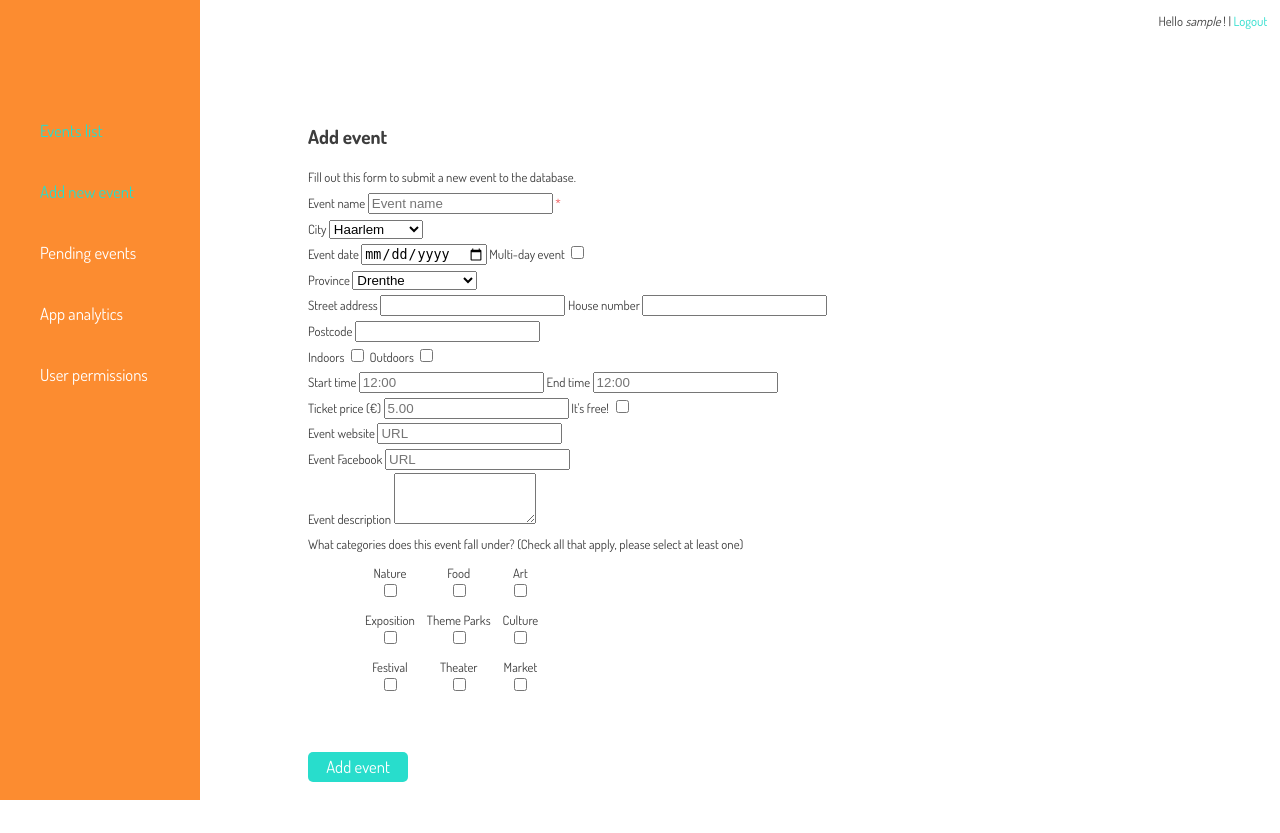
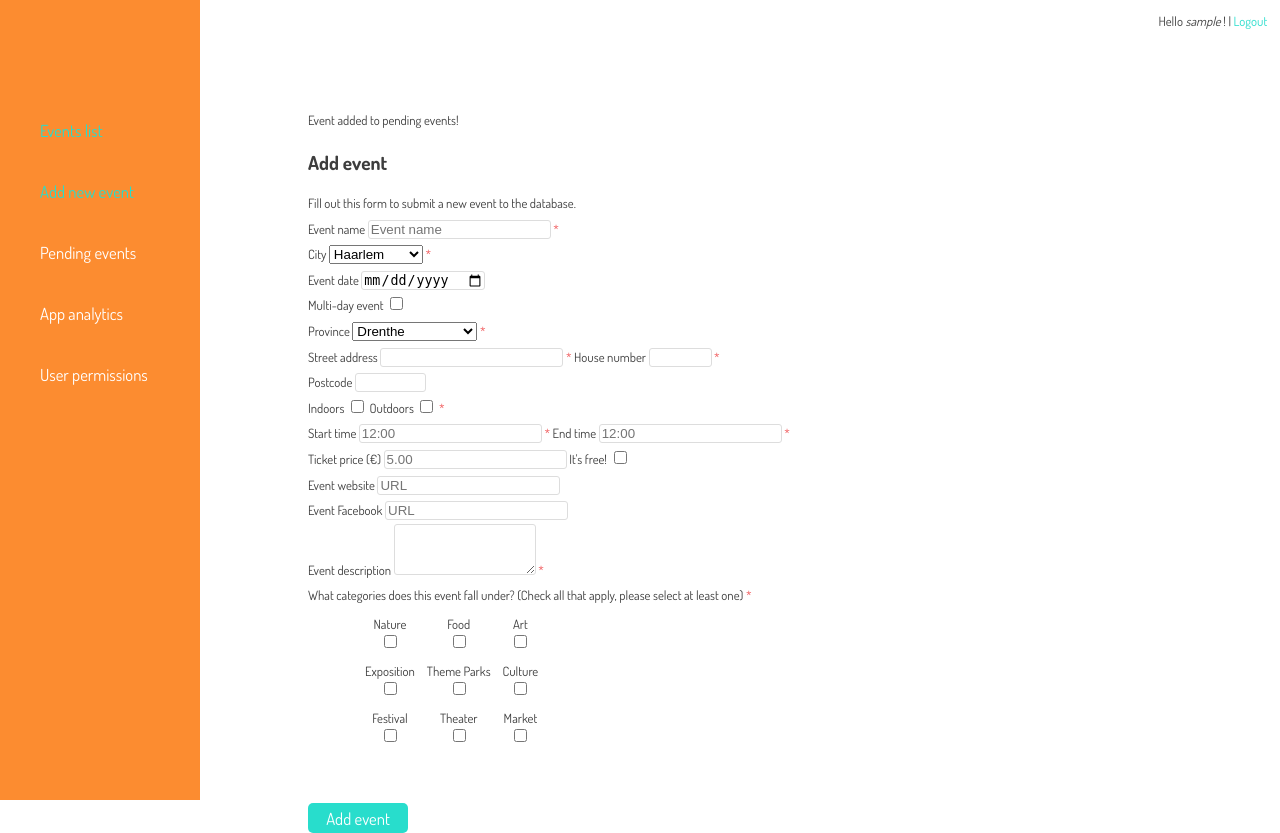
Before and after one commit to alexreynolds/W2G, a PHP site: page /addevent.php in a window 1280 px wide. Before the commit the page ends 800 px from the top, so only its background shows below. Run offline with PHP 8.4, Linux system fonts and the light colour scheme; the visitor is signed in with stand-in values (Sample User, id 1).

Commit message:
Still fleshing out event add form
Need to ensure proper database insertion

```diff
--- a/addevent.php
+++ b/addevent.php
@@ -67,21 +67,23 @@
   Fill out this form to submit a new event to the database.<br>
 
 	<form method="post" action="<?php echo htmlspecialchars($_SERVER["PHP_SELF"]);?>">
-	Event name <input type="text" name="name" maxlength="255" placeholder="Event name" required><span class="error"> * <?php echo $nameErr;?></span><br>
-	City <select name="city" id="selectcity" onChange="getSelValue()" required>
+	Event name <input type="text" name="name" maxlength="255" placeholder="Event name"><span class="error"> * <?php echo $nameErr;?></span><br>
+	City <select name="city" id="selectcity" onChange="getSelValue()">
 			<option value="select" disabled>Select a city</option>
 			<option value="haarlem">Haarlem</option>
 			<option value="hoofddorp">Hoofddorp</option>
 			<option value="leiden">Leiden</option>
 			</select>
+			<span class="error"> * <?php echo $cityErr;?></span>
 			<br>
-	Event date <input type="date" name="date"> Multi-day event <input type="checkbox" name="multiday"><br>
+	Event date <input type="date" name="date"><br>
+		Multi-day event <input type="checkbox" name="multiday"><br>
 		  <!-- Div to input more information if the event will take several days -->
 		  <div class="moreoptions" id="multidayinfo">
-		  Start date <input type="date" name="startdate">
-		  End date <input type="date" name="enddate">
+		  Start date <input type="date" name="startdate"><span class="error"> * <?php echo $startdateErr;?></span><br>
+		  End date <input type="date" name="enddate"><span class="error"> * <?php echo $enddateErr;?></span>
 		  </div>
-	Province <select name="province" id="selectprovince" required>
+	Province <select name="province" id="selectprovince">
 			<option value="select" disabled>Select a province</option>
 			<option value="DR">Drenthe</option>
 			<option value="FL">Flevoland</option>
@@ -96,17 +98,18 @@
 			<option value="ZE">Zeeland</option>
 			<option value="ZH">Zuid Holland</option>
 			</select>
+			<span class="error"> * <?php echo $provinceErr;?></span>
 			<br>
-	Street address <input type="text" name="street" maxlength="30" required>  House number <input type="text" name="housenr" maxlength="10" required><br>
-	Postcode <input type="text" name="postcode" maxlength="6" required><br>
-	Indoors <input type="checkbox" name="inout[]" value="in"> Outdoors <input type="checkbox" name="inout[]" value="out"><br>
-	Start time <input type="text" name="starttime" maxlength="5" placeholder="12:00" required> End time <input type="text" name="endtime" maxlength="5" placeholder="12:00" required><br>
+	Street address <input type="text" name="street" maxlength="30"><span class="error"> * <?php echo $streetErr;?></span>  House number <input type="text" name="housenr" maxlength="10" size="5"><span class="error"> * <?php echo $housenrErr;?></span><br>
+	Postcode <input type="text" name="postcode" maxlength="6" size="6"><br>
+	Indoors <input type="checkbox" name="inout[]" value="in"> Outdoors <input type="checkbox" name="inout[]" value="out"><span class="error"> * <?php echo $inoutErr;?></span><br>
+	Start time <input type="text" name="starttime" maxlength="5" placeholder="12:00"><span class="error"> * <?php echo $starttimeErr;?></span> End time <input type="text" name="endtime" maxlength="5" placeholder="12:00"><span class="error"> * <?php echo $endtimeErr;?></span><br>
 	<!-- EVENTUALLY ADD OPTION FOR TICKETS THROUGH APP (checkbox) -->
 	<div id="priceinfo">Ticket price (€) <input type="text" name="price" placeholder="5.00" maxlength="5"></div> It's free! <input type="checkbox" name="free"><br>
-	Event website <input type="text" name="siteURL" maxlength="255" placeholder="URL"><br>
-	Event Facebook <input type="text" name="fbURL" maxlength="255" placeholder="URL"><br>
-	Event description <textarea name="desc" rows=3 cols=15 maxlength="250"></textarea><br>
-	What categories does this event fall under? (Check all that apply, please select at least one)<br>
+	Event website <input type="text" name="siteURL" maxlength="255" placeholder="URL"><span class="error"> <?php echo $siteURLErr;?></span><br>
+	Event Facebook <input type="text" name="fbURL" maxlength="255" placeholder="URL"><span class="error"> <?php echo $fbURLErr;?></span><br>
+	Event description <textarea name="desc" rows=3 cols=15 maxlength="250"></textarea><span class="error"> * <?php echo $descErr;?></span><br>
+	What categories does this event fall under? (Check all that apply, please select at least one)<span class="error"> * <?php echo $catErr;?></span><br>
 
 		<table id="categorytable"><tr>
 		<td>Nature<br><input type="checkbox" name="categories[]" value="nature"></td>
@@ -126,6 +129,7 @@
 	<input type="submit" value="Add event"><br />
 	</form>
 
+
 </div> <!-- End form div -->
 
 </div> <!-- End content div -->
--- a/css/controlstyle.css
+++ b/css/controlstyle.css
@@ -66,6 +66,11 @@ a:hover {
 	line-height: 2em;
 }
 
+.form input, textarea {
+	border-radius: 3px;
+	border: 1px solid #dddddd;
+}
+
 /* Spans containing error messages for divs */
 .error {
 	color: #f05557;
--- a/js/forms.js
+++ b/js/forms.js
@@ -12,6 +12,7 @@ $(document).ready(function() {
 	$('input[name=multiday]').change(function() {
 		console.log('multiday');
         $('#multidayinfo').toggle();
+        $('input[name=date]').toggle();
 	})
 
 	// When a province is selected
--- a/scripts/newevent.php
+++ b/scripts/newevent.php
@@ -2,24 +2,32 @@
 
 	Author: Alex Reynolds (c) 2013
 
-	Adds a new event to the pending database table. Form is submitted via addevent.php.
+	Validates the input of the Add Event form. If input is valid,
+	adds a new event to the pending database table. Form is submitted via addevent.php.
 	Event must be approved before it is moved from the pending table to the relevant city table.
+
+	TODO:
+	- Make it possible to upload images for events. Add relevant image URL in mysql query.
+	- Once in-app purchases are possible, update ticket_buy variable to reflect this in query.
 
 -->
 
 <?php
 
 /* Connect to database */
-require('common.php');
+//require('common.php');
 
 /* FOR VALIDATING INPUT
 	from http://www.w3schools.com/php/php_form_validation.asp */
 
 // Define variables and set to empty values
-		$name = $city = $date = $startdate = $enddate = $province = $street = $housenr = $postcode = $inout = $starttime = $endtime = $siteURL = $fbURL = $desc = $cat = "";
-		$nameErr = $cityErr = $dateErr = $startdateErr = $enddateErr = $provinceErr = $streetErr = $housenrErr = $postcodeErr = $inoutErr = $starttimeErr = $endtimeErr = $descErr = $catErr = "";
+$name = $city = $date = $startdate = $enddate = $province = $street = $housenr = $postcode = $inout = $starttime = $endtime = $price = $siteURL = $fbURL = $desc = $cat = "";
+$nameErr = $cityErr = $dateErr = $startdateErr = $enddateErr = $provinceErr = $streetErr = $housenrErr = $postcodeErr = $inoutErr = $starttimeErr = $endtimeErr = $siteURLErr = $fbURLErr = $descErr = $catErr = "";
 
 $isMultiday = $isFree = false;
+
+// Binary variables for database insertion
+$multiday = $indoors = $outdoors = $nature = $food = $art = $expo = $theme = $culture = $festival = $theater = $market = 0;
 
 // Checks that the form was submitted and php script was not directly called
 // If properly submitted, check validity of form inputs
@@ -30,14 +38,14 @@ require('common.php');
 
 	// Event name
 	if (empty($_POST["name"])) {
-				$nameErr = " * Event name is required";
+		$nameErr = "Event name is required";
 	} else {
 		$name = test_input($_POST['name']);
 	}
 
 	// Event city
 	if (empty($_POST['city'])) {
-				$cityErr = " * Please select a city";
+		$cityErr = "Please select a city";
 	} else {
 		$city = test_input($_POST['city']);
 	}
@@ -52,21 +60,21 @@ require('common.php');
 
 			// Starting date
 			if (empty($_POST['startdate'])) {
-						$startdateErr = " * Please select a starting date";
+				$startdateErr = "Please select a starting date";
 			} else {
 				$startdate = test_input($_POST['startdate']);
 			}
 
 			// Ending date
 			if (empty($_POST['enddate'])) {
-						$enddateErr = " * Please select an ending date";
+				$enddateErr = "Please select an ending date";
 			} else {
 				$enddate = test_input($_POST['enddate']);
 			}
 
 		} else {
 			// If it is not a multi-day event, date must be submitted
-					$dateErr = " * Please select an event date";
+			$dateErr = "Please select an event date";
 		}
 
 	} else {
@@ -75,49 +83,56 @@ require('common.php');
 
 	// Province
 	if (empty($_POST['province'])) {
-				$provinceErr = " * Please select a province";
+		$provinceErr = "Please select a province";
 	} else {
 		$province = test_input($_POST['province']);
 	}
 
 	// Street address
 	if (empty($_POST['street'])) {
-				$streetErr = " * Street address is required";
+		$streetErr = "Street address is required";
 	} else {
 		$street = test_input($_POST['street']);
 	}
 
 	// House number
 	if (empty($_POST['housenr'])) {
-				$housenrErr = " * House number is required";
+		$housenrErr = "House number is required";
 	} else {
 		$housenr = test_input($_POST['housenr']);
 	}
 
 	// Postcode
 	if (empty($_POST['postcode'])) {
-				$postcodeErr = " * Postcode is required";
+		$postcodeErr = "Postcode is required";
 	} else {
 		$postcode = test_input($_POST['postcode']);
 	}
 
 	// Indoors & outdoors
 	if (empty($_POST['inout[]'])) {
-				$inoutErr = " * Please select at least one option";
+		$inoutErr = "Please select at least one option";
 	} else {
 		$inout = test_input($_POST['inout[]']);
+
+		// Updates in/outdoors binary variables as needed
+		for ($i = 0; $i < count($inout); $i++) {
+			if ($inout[i] == 'in') { $indoors = 1; }
+			if ($inout[i] == 'out') { $outdoors = 1; }
+		}
+
 	}
 
 	// Start time
 	if (empty($_POST['starttime'])) {
-				$starttimeErr = " * A starting time is required";
+		$starttimeErr = "A starting time is required";
 	} else {
 		$starttime = test_input($_POST['starttime']);
 	}
 
 	// End time
 	if (empty($_POST['endtime'])) {
-				$endtimeErr = " * An ending time is required";
+		$endtimeErr = "An ending time is required";
 	} else {
 		$endtime = test_input($_POST['endtime']);
 	}
@@ -143,6 +158,10 @@ require('common.php');
 		$siteURL = "";
 	} else {
 		$siteURL = test_input($_POST['siteURL']);
+		if (!preg_match("/\b(?:(?:https?|ftp):\/\/|www\.)[-a-z0-9+&@#\/%?=~_|!:,.;]*[-a-z0-9+&@#\/%=~_|]/i",$website))
+		  {
+		  	$siteURLErr = "Invalid URL";
+		  }
 	}
 
 	// Facebook URL
@@ -150,6 +169,10 @@ require('common.php');
 		$fbURL = "";
 	} else {
 		$fbURL = test_input($_POST['fbURL']);
+		if (!preg_match("/\b(?:(?:https?|ftp):\/\/|www\.)[-a-z0-9+&@#\/%?=~_|!:,.;]*[-a-z0-9+&@#\/%=~_|]/i",$website))
+		  {
+		  	$fbURLErr = "Invalid URL";
+		  }
 	}
 
 	// Event description
@@ -164,6 +187,19 @@ require('common.php');
 		$catErr = "Please select at least one category";
 	} else {
 		$cat = test_input($_POST['categories[]']);
+
+		// Updates category binary variables as needed
+		for ($i = 0; $i < count($cat); $i++) {
+			if ($cat[i] == 'nature') { $nature = 1; }
+			if ($cat[i] == 'food') { $food = 1; }
+			if ($cat[i] == 'art') { $art = 1; }
+			if ($cat[i] == 'expo') { $expo = 1; }
+			if ($cat[i] == 'theme') { $theme = 1; }
+			if ($cat[i] == 'culture') { $culture = 1; }
+			if ($cat[i] == 'festival') { $festival = 1; }
+			if ($cat[i] == 'theater') { $theater = 1; }
+			if ($cat[i] == 'market') { $market = 1; }
+		}
 	}
 
 
@@ -178,3 +214,46 @@ require('common.php');
   $data = htmlspecialchars($data);
   return $data;
 }
+
+// Submit the event to the pending events table
+
+// Connect to database
+$con = mysqli_connect($host, $username, $password, $dbname);
+
+// Check connection
+if (mysqli_connect_errno())
+  {
+  echo "Failed to connect to MySQL: " . mysqli_connect_error();
+  }
+
+// Formatting variables for database submission
+	  if ($isMultiday) {
+	  	$date = $startdate;
+	  	$multiday = 1;
+	  } else {
+	  	// Starting date is $date
+	  	// $multiday initialized to 0
+	  	// End date is same as start date
+	  	$enddate = $date;
+	  }
+	  // Address is street concatenated with house number
+	  $address = $street . " " . $housenr;
+	  // Image URL is "" for now (until images can be uploaded)
+	  $imgURL = "";
+
+// Building query for submission
+
+	  /* NOTE: VALUE FOR TICKET BUY BINARY IS 0 UNTIL IN-APP PURCHASES ARE ENABLED */
+
+  $sql = "INSERT INTO pending
+  		(city, name, date, multi_day, end_date, province, address, postcode, indoors, outdoors, start_time, end_time, ticket_buy, ticket_price, site_URL, fb_URL, description, img_URL, nature, food, art, expo, themepark, culture, festival, theater, market)
+  		VALUES ('$city', '$name', '$date', '$multiday', '$enddate', '$province', '$address', '$postcode', '$indoors', '$outdoors', '$starttime', '$endtime', 0, '$price', '$siteURL', '$fbURL', '$desc', '$imgURL', '$nature', '$food', '$art', '$expo', '$theme', '$culture', '$festival', '$theater', '$market')";
+
+
+if (!mysqli_query($con, $sql)) {
+	die('Error: ' . mysqli_error($con));
+}
+
+	echo "Event added to pending events!";
+
+mysqli_close($con);
```
Lines whose indentation alone changed are shown as unchanged.
